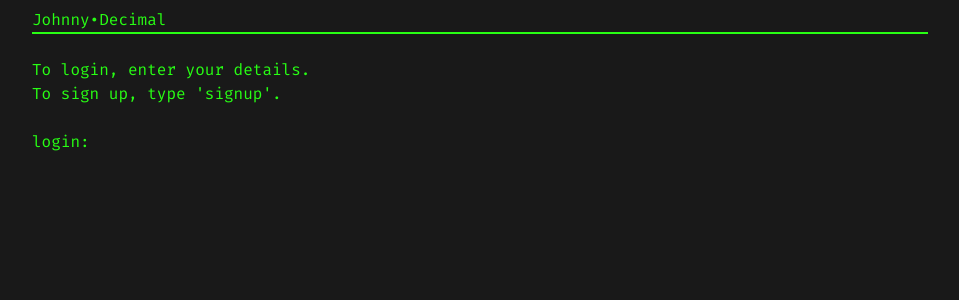
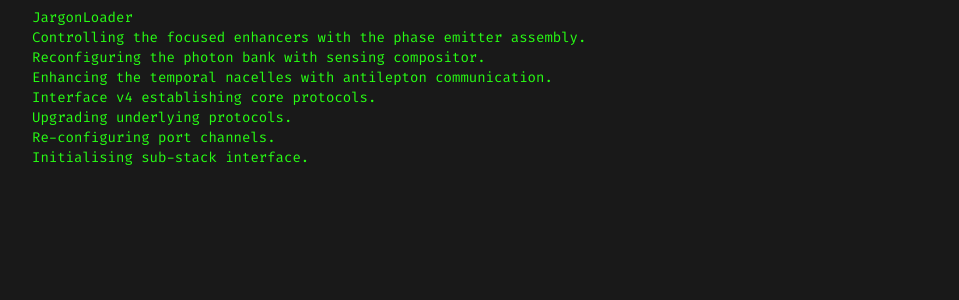
Before and after one commit to johnnydecimal/appv3.johnnydecimal.com, a React (Create React App) app: page / in a window 1280 px wide. Shown: the top 300 px of the page, without its empty margins (160-1119 px from the left). Built offline with nearby package versions, Linux system fonts and the light colour scheme.

Commit message:
Enhancing the temporal nacelles with antilepton co
Build the JargonLoader! 😃

```diff
--- a/src/App.tsx
+++ b/src/App.tsx
@@ -1,5 +1,6 @@
 // === Internal ===-===-===-===-===-===-===-===-===-===-===-===-===-===-===-===
-import { Sandbox } from "./Sandbox";
+import { Sandbox } from "./playing/Sandbox";
+import { JargonLoader } from "./playing/JargonLoader";
 
 export const App = () => {
   return (
@@ -7,7 +8,8 @@
     <div className="mx-2 sm:mx-12">
       {/* Constrain the width, and centre */}
       <div className="max-w-4xl mx-auto mt-2 font-jdcode">
-        <Sandbox />
+        {/* <Sandbox /> */}
+        <JargonLoader />
       </div>
     </div>
   );
--- a/src/index.css
+++ b/src/index.css
@@ -7,11 +7,11 @@
 }
 
 .blink {
-  animation: blinker 0.5s linear infinite;
+  animation: blinker 1s ease-in-out infinite;
 }
 
 @keyframes blinker {
-  50% {
+  100% {
     opacity: 0;
   }
 }
--- /dev/null
+++ b/src/playing/JargonLoader.tsx
@@ -0,0 +1,36 @@
+import { useEffect, useRef, useState } from "react";
+
+const technicalJargon = [
+  "Initialising sub-stack interface.",
+  "Re-configuring port channels.",
+  "Upgrading underlying protocols.",
+  "Interface v4 establishing core protocols.",
+  "Enhancing the temporal nacelles with antilepton communication.",
+  "Reconfiguring the photon bank with sensing compositor.",
+  "Controlling the focused enhancers with the phase emitter assembly.",
+];
+
+export const JargonLoader = () => {
+  let [renderJargon, setRenderJargon] = useState([""]);
+
+  useEffect(() => {
+    const timeout = Math.random() * (1000 - 400) + 400;
+    console.log("timeout", timeout);
+
+    setTimeout(() => {
+      const poppedJargon = technicalJargon.pop() || "no more";
+      const newRenderJargon = [...renderJargon, poppedJargon];
+      console.log(newRenderJargon);
+      setRenderJargon(newRenderJargon);
+    }, timeout);
+  }, [renderJargon]);
+
+  return (
+    <div className="text-sm">
+      JargonLoader
+      {renderJargon.map((jargonLine, i) => {
+        return <p key={i}>{jargonLine}</p>;
+      })}
+    </div>
+  );
+};
--- a/src/Sandbox.tsx
+++ b/src/playing/Sandbox.tsx
@@ -1,5 +1,5 @@
 // === External ===-===-===-===-===-===-===-===-===-===-===-===-===-===-===-===
-import { useLocation } from "react-router-dom";
+// import { useLocation } from "react-router-dom";
 import { useForm } from "react-hook-form";
 
 // === Main ===-===-===-===-===-===-===-===-===-===-===-===-===-===-===-===-===
@@ -15,7 +15,7 @@
     formState: { errors },
   } = useForm<FormData>();
 
-  const onSubmit = (data: FormData) => console.log(data);
+  const onSubmit = handleSubmit((data) => console.log(data));
 
   return (
     <div className="">
@@ -23,7 +23,9 @@
       <p className="">To login, enter your details.</p>
       <p className="mb-6">To sign up, type 'signup'.</p>
 
-      <form onSubmit={handleSubmit(onSubmit)}>
+      <p className="mb-6 blink">Loading...</p>
+
+      <form onSubmit={onSubmit}>
         <p>
           {/* login: <span className="blink">_</span> */}
           login:{" "}
```
